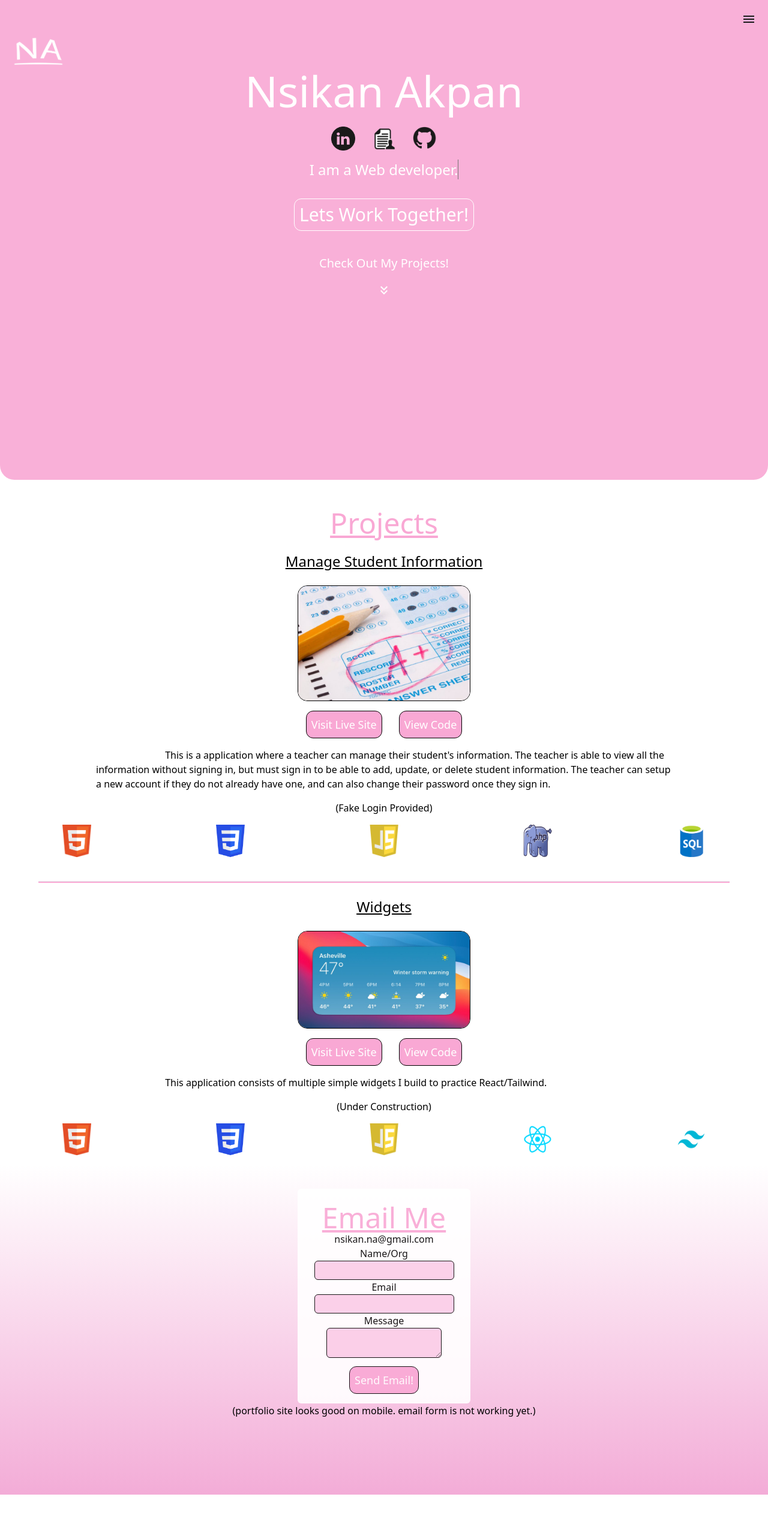
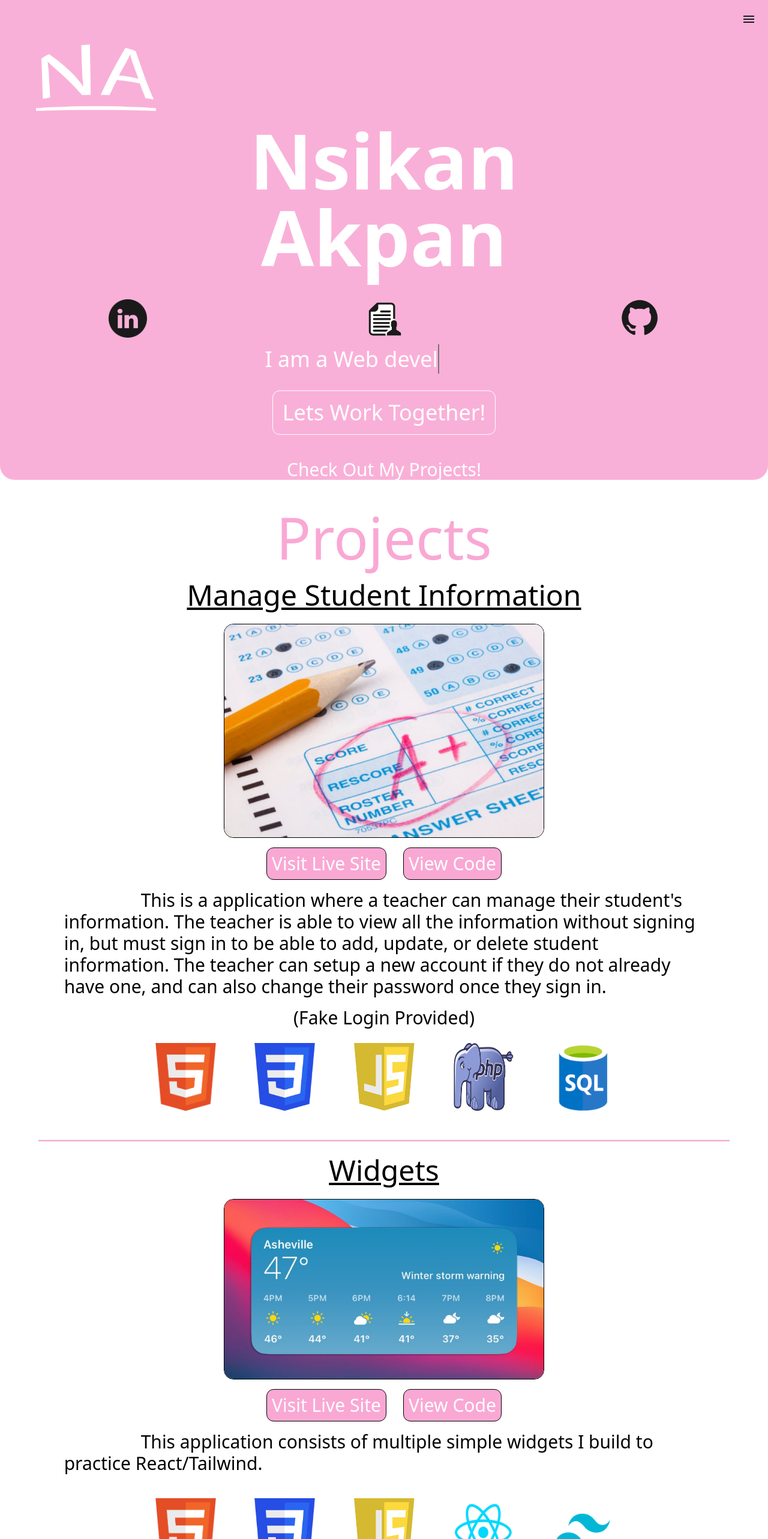
Before and after one commit to nsikan-na/portfolio, a React (Create React App) app: page / in a window 1280 px wide. Shown: the top 2566 px of the page at 60% size. Before the commit the page ends 2492 px from the top, so only its background shows below. Built offline with nearby package versions, Linux system fonts and the light colour scheme.

Commit message:
made portfolio site responsive

```diff
--- a/src/App.js
+++ b/src/App.js
@@ -8,13 +8,13 @@ export default function App() {
   return (
     <>
       <div id="home" className="">
-        <div className="bg-pink-300 rounded-b-3xl opacity-90 h-screen align-auto">
+        <div className="z-50 bg-pink-300 rounded-b-3xl opacity-90 h-screen align-auto">
           <NavBar />
           <Header />
         </div>
         <div id="projects" className="text-center">
           <br />
-          <h2 className="underline text-pink-300 text-5xl pt-6">Projects</h2>
+          <h2 className=" text-pink-300 text-5xl pt-6  md:text-8xl lg:text-8xl">Projects</h2>
           <br />
           <Projects
             title="Manage Student Information"
@@ -44,24 +44,20 @@ export default function App() {
             skills={["html", "css", "js", "react", "tailwind"]}
             git="https://github.com/nsikan-na/spa_widgets"
             live="https://nsikan-spa-widgets.netlify.app/"
-            other="(Under Construction)"
           />
         </div>
-        <div className="text-center bg-grey-400">
+        <div className="text-center z-0">
           <div
-            className="pt-10 pb-32"
+            className="pt-10 pb-32 z-0"
             style={{
               backgroundImage: "linear-gradient(white,#f3acd7)",
-              height: "20%",
+              height: "15%",
             }}
           >
-            <div id="contact">
+            <div id="contact" className="z-0">
               <Email />
             </div>
-            <p>
-              (portfolio site looks good on mobile. email form is not working
-              yet.)
-            </p>
+
           </div>
         </div>
       </div>
--- a/src/components/Email.js
+++ b/src/components/Email.js
@@ -2,36 +2,43 @@ import React from "react";
 
 export default function Email() {
   return (
-    <form className="pb-4 bg-white w-72 mx-auto rounded-md opacity-90 ">
-      <h2 className="underline text-pink-300 text-5xl pt-6 ">Email Me</h2>
-      <div>
-        nsikan.na@gmail.com
-      </div>
-      <label>Name/Org</label>
+    <form className="z-0 pb-10 bg-white w-10/12 mx-auto rounded-md opacity-90 md:w-9/12">
+      <h2 className=" text-pink-300 text-5xl pt-6 md:text-8xl 2xl:text-9xl">Email Me</h2>
+      <div className="text-xl md:text-3xl lg:my-5 2xl:text-4xl" >nsikan.na@gmail.com</div>
+      <label className="text-2xl md:text-4xl 2xl:text-5xl" for="name/org">
+        Name/Org
+      </label>
       <br />
       <input
+        id="name/org"
         type="text"
-        className="bg-pink-200 rounded-md h-8"
+        className="bg-pink-200 rounded-md h-10  my-2 w-9/12 md:h-16 2xl:h-20"
         style={{ border: "1px solid black" }}
       />
       <br />
-      <label>Email</label>
+      <label for="email" className="text-2xl md:text-4xl w-7/12 2xl:text-5xl "  >
+        Email
+      </label>
       <br />
       <input
+        id="email"
         type="text"
-        className="bg-pink-200 rounded-md h-8"
+        className="bg-pink-200 rounded-md h-10  my-2 w-9/12 md:h-16 2xl:h-20"
         style={{ border: "1px solid black" }}
       />
       <br />
-      <label>Message</label>
+      <label for="message" className=" text-2xl md:text-4xl 2xl:text-5xl">
+        Message
+      </label>
       <br />
       <textarea
-        className="bg-pink-200 rounded-md w-48 h-18"
+        id="message"
+        className="bg-pink-200 rounded-md w-10/12 my-2 h-20 md:h-32 2xl:h-32"
         style={{ border: "1px solid black" }}
       ></textarea>
       <br />
       <button
-        className="mx-3.5 bg-pink-300 text-white p-2 rounded-xl text-lg mt-2"
+        className="mx-3.5 bg-pink-300 text-white p-2 rounded-xl text-2xl mt-2 md:text-4xl 2xl:text-5xl"
         style={{ border: "1px solid black" }}
         onClick={(e) => {
           e.preventDefault();
--- a/src/components/Header.js
+++ b/src/components/Header.js
@@ -4,20 +4,20 @@ import Carousel from "./Carousel";
 export default function Header() {
   return (
     <div className="text-center text-white pb-6 ">
-      <h1 className="text-7xl pb-6">Nsikan Akpan</h1>
-      <div className="flex justify-center space-x-7">
+      <h1 className="text-7xl pb-10 md:text-9xl font-semibold">Nsikan <br></br> Akpan</h1>
+      <div className="grid grid-cols-3 col-auto 2xl:py-10">
         <a href="https://www.linkedin.com/in/nsikan-na/" target="_blank">
-          <img src="images/pic/linkin.png" className="w-10 " />
+          <img src="images/pic/linkin.png" className="w-5/12 mx-auto md:w-3/12 lg:w-16  2xl:w-22" />
         </a>
           <a href="/images/Nsikan_Akpan_Resume.pdf" target="_blank">
-            <img src="images/pic/resume.png" className="w-10 " />
+            <img src="images/pic/resume.png" className="w-5/12 mx-auto md:w-3/12 lg:w-16  2xl:w-22" />
           </a>
 
         <a href="https://github.com/nsikan-na" target="_blank">
-          <img src="images/pic/github.png" className="w-10 " />
+          <img src="images/pic/github.png" className="w-5/12 mx-auto md:w-3/12 lg:w-16 2xl:w-22" />
         </a>
       </div>
-      <div className="text-2xl my-4">
+      <div className="text-3xl my-4 w-11/12 md:text-4xl 2xl:py-10 2xl:text-5xl">
         I am
         <span
           className="txt-rotate"
@@ -28,13 +28,13 @@ export default function Header() {
       <a href="#contact">
         <button
           style={{ border: "1px solid white" }}
-          className="mx-3.5 bg-pink-300 text-white p-2 rounded-xl text-3xl my-4"
+          className="mx-3.5 bg-pink-300 text-white p-2 rounded-xl text-3xl my-4 md:text-5xl md:p-4 lg:text-4xl 2xl:text-5xl"
         >
           Lets Work Together!
         </button>
       </a>
       <a href="#projects">
-        <div className="text-xl my-6">Check Out My Projects!</div>
+        <div className="text-xl my-6 md:text-4xl md:py-10 lg:py-0 lg:text-3xl 2xl:py-14 2xl:text-4xl" >Check Out My Projects!</div>
       </a>
       <a href="#projects">
         <KeyboardDoubleArrowDownIcon className="animate-bounce" />
--- a/src/components/NavBar.js
+++ b/src/components/NavBar.js
@@ -2,11 +2,10 @@ import React, { useState, useEffect } from "react";
 import MenuIcon from "@mui/icons-material/Menu";
 
 export default function NavBar() {
-  const [logo, setLogo] = useState("/images/logo.png");
   const [hamNav, setHamNav] = useState(false);
   const [toggleNav, setToggleNav] = useState(
     <MenuIcon
-      className="text-black fixed right-0 top-0 m-5"
+      className="text-black fixed right-0 top-0 m-5 z-50"
       onClick={() => {
         setHamNav(true);
       }}
@@ -16,7 +15,7 @@ export default function NavBar() {
     if (hamNav == false) {
       setToggleNav(
         <MenuIcon
-          className="text-black fixed right-0 top-0 m-5"
+          className="text-black fixed right-0 top-0 m-5 z-50"
           onClick={() => {
             setHamNav(true);
           }}
@@ -45,7 +44,7 @@ export default function NavBar() {
           </a>
           <a
             href="#contact"
-            className="text-xl"
+            className="text-xl "
             onClick={() => {
               setHamNav(false);
             }}
@@ -57,9 +56,11 @@ export default function NavBar() {
     }
   }, [hamNav]);
   return (
-    <div className="text-white pt-4 w-screen">
-      <img src={logo} className="w-32 pt-10" />
-      <nav className=" right-0 top-0 fixed p-4 bg-pink-300 w-screen text-right space-x-5 h-14">
+    <div className="text-white pt-4 w-screen z-50">
+      <a href="#home">
+        <img src="/images/logo.png" className="w-7/12 pt-10 -rotate-12 lg:w-3/12" />
+      </a>
+      <nav className="z-50 right-0 top-0 fixed p-4 bg-pink-300 w-screen text-right space-x-5 h-14">
         {toggleNav}
       </nav>
     </div>
--- a/src/components/Projects.js
+++ b/src/components/Projects.js
@@ -12,20 +12,20 @@ export default function Projects({
   return (
     <div>
       <a href={live} target="_blank">
-        <h3 className="underline text-2xl">{title}</h3>
+        <h3 className=" text-2xl underline md:text-5xl">{title}</h3>
       </a>
       <br />
       <a href={live} target="_blank">
         <img
           src={img}
           style={{ border: "1px solid black" }}
-          className="w-72 mx-auto mb-4 rounded-2xl"
+          className="w-10/12 mx-auto mb-4 rounded-2xl lg:w-5/12 2xl:w-4/12"
         />
       </a>
       <a href={live} target="_blank">
         <button
           style={{ border: "1px solid black" }}
-          className="mx-3.5 bg-pink-300 text-white p-2 rounded-xl text-lg"
+          className="mx-3.5 bg-pink-300 text-white p-2 rounded-xl text-lg md:text-4xl lg:text-3xl 2xl:text-5xl"
         >
           Visit Live Site
         </button>
@@ -33,26 +33,26 @@ export default function Projects({
       <a href={git} target="_blank">
         <button
           style={{ border: "1px solid black" }}
-          className="mx-3.5 bg-pink-300 text-white p-2 rounded-xl text-lg"
+          className="mx-3.5 bg-pink-300 text-white p-2 rounded-xl text-lg md:text-4xl lg:text-3xl 2xl:text-5xl"
         >
           View Code
         </button>
       </a>
       <p
         style={{ textIndent: "12%" }}
-        className="w-9/12 mx-auto py-4 text-left"
+        className="w-10/12 mx-auto py-4 text-left md:text-3xl 2xl:text-4xl"
       >
         {desc}
       </p>
-      <span> {other}</span>
+      <span className="md:text-3xl 2xl:text-4xl"> {other}</span>
 
-      <div className="flex py-4">
+      <div className="justify-center flex flex-wrap py-4 mx-8">
         {skills.map((skill, key) => {
           return (
             <img
               key={key}
               title={`${skill}`}
-              className="w-12 mx-auto"
+              className="w-3/12 my-2 mx-2 md:w-2/12 md:mx-8 lg:w-1/12  2xl:w-40"
               src={`/images/pic/${skill}.png`}
             />
           );
```
Also changed, not shown: src/components/Footer.js (deleted).
